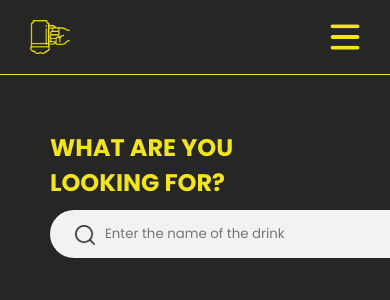
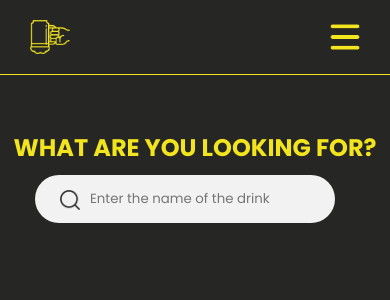
Before and after one commit to better-perelki/perelki, a React (Create React App) app in the folder app/: page /search-by-name in a window 390 px wide. Shown: the top 300 px of the page. Built offline with nearby package versions, Linux system fonts and the light colour scheme.

Commit message:
add responsiveness

```diff
--- a/app/src/App.css
+++ b/app/src/App.css
@@ -53,7 +53,6 @@ h2 {
     max-width: 400px;
     height: auto;
     padding: 20px;
-    /* might need fixing after removing ingredients */
     text-align: center;
     margin: 25px;
 }
--- a/app/src/pages/SearchByName.js
+++ b/app/src/pages/SearchByName.js
@@ -11,7 +11,6 @@ function SearchByName() {
     return (
         <div className='searchByName'>
             <div className='search'>
-                <div className='content'>
                 <h2>What are you looking for?</h2>
                 <div className='searchInput'>
                     <img src={searchIcon} alt='Search Icon' />
@@ -21,6 +20,9 @@ function SearchByName() {
                         onChange={handleInputChange}
                     />
                 </div>
+            </div>
+            <div className='drinks'>
+                <div className='content'>
                     <div className='drinksList'>
                         {searchResults.map(drink => (
                             <Drink
--- a/app/src/styles/SearchByName.css
+++ b/app/src/styles/SearchByName.css
@@ -1,19 +1,20 @@
-.searchByName {
+.searchByName,
+.search {
     width: 100%;
     display: flex;
     flex-direction: column;
     align-items: center;
-    justify-content: center;
     margin: auto;
 }
 
-.search {
+.drinks,
+.drinks .content {
     width: 100%;
-    margin: auto;
-}
-
-.search .content {
-    margin: 0 50px 50px 50px;
+    display: flex;
+    flex-direction: column;
+    justify-content: center;
+    align-items: center;
+    margin: 25px 0;
 }
 
 .search h2 {
@@ -21,12 +22,12 @@
 }
 
 .search input {
-    width: 370px;
+    width: 475px;
     margin-right: 20px;
     height: 48px;
     border: none;
     border-radius: 25px;
-    background-color: #F2F2F2;
+    background-color: var(--container-color);
     padding: 0 55px;
     margin-bottom: 25px;
     font-family: 'Poppins', sans-serif;
@@ -46,3 +47,9 @@
     left: 25px;
     width: 20px;
 }
+
+@media only screen and (max-width: 600px) {
+    .search input {
+        width: 300px;
+    }
+}
```
Lines whose indentation alone changed are shown as unchanged.
